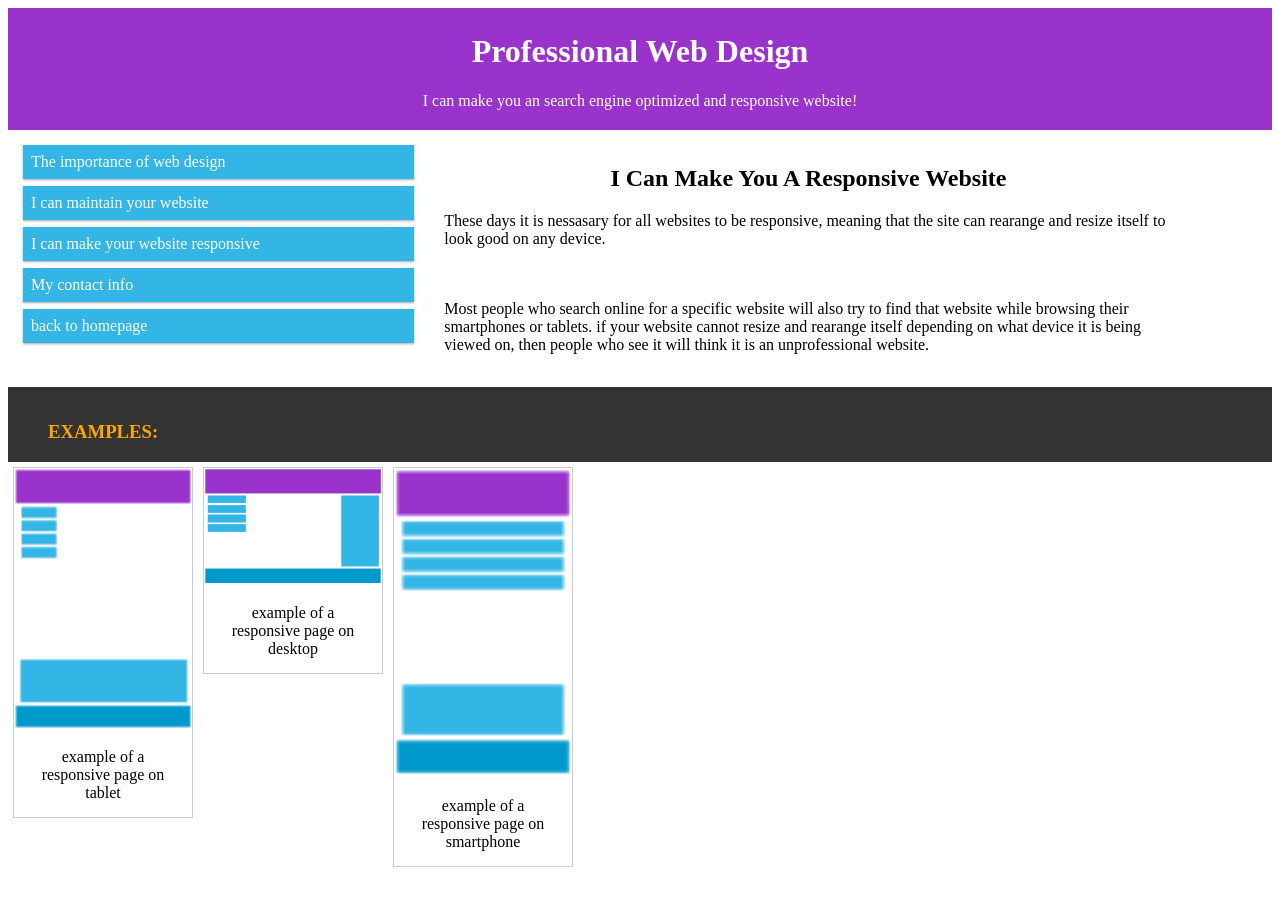
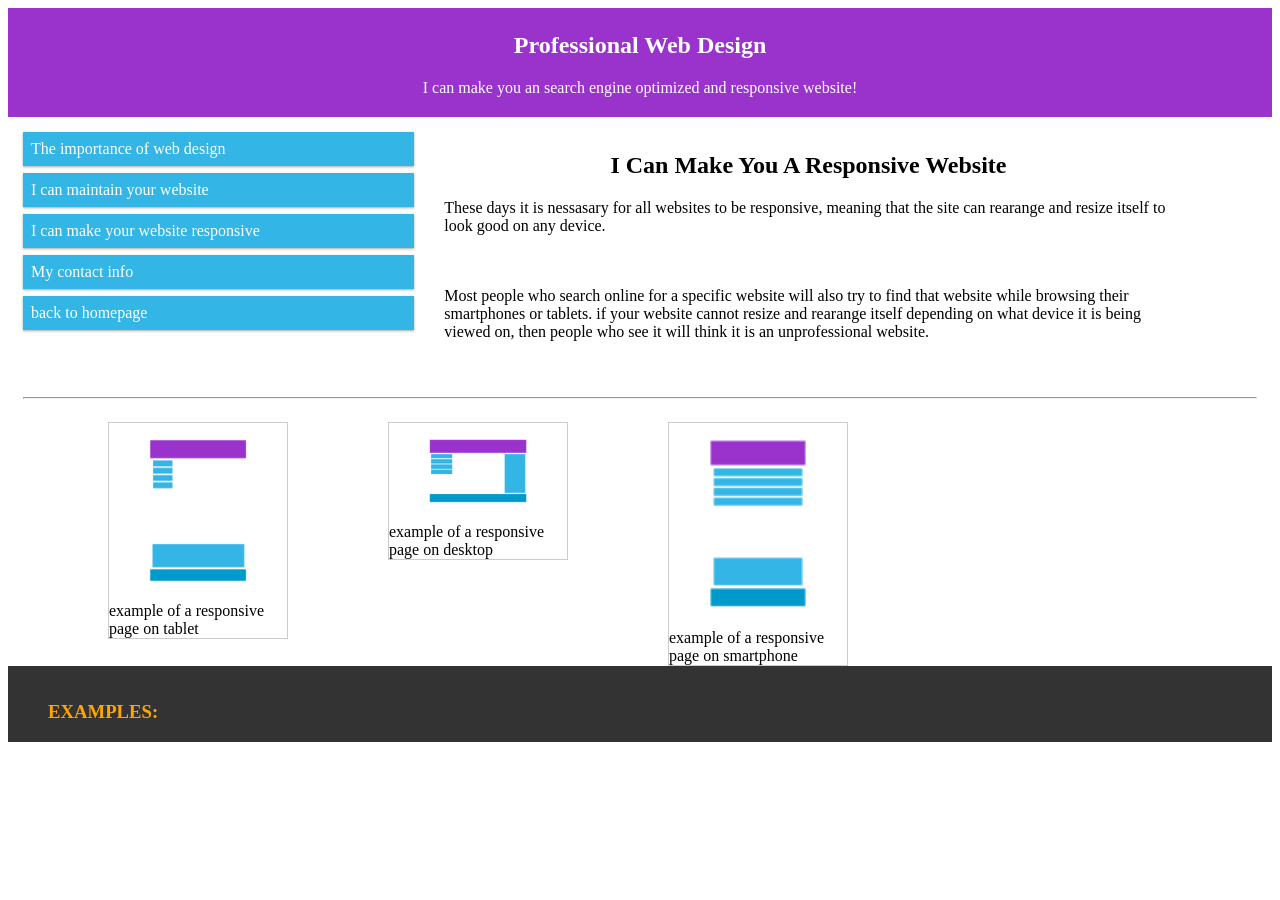
Before and after one commit to kogamikirito/kogamikirito.github.io, a Jekyll site: the page responsive/index.html, which Jekyll copies as it is, in a window 1280 px wide. Built offline with Jekyll 4.4.1, drawn with Linux system fonts in a browser that asks for light colours.

Commit message:
new- responsive

```diff
--- a/responsive/index.html
+++ b/responsive/index.html
@@ -72,23 +72,23 @@
     height: auto;}
 
 
-div.img {
-    margin: 5px;
+section.img {
+    margin-left: 100px;
     border: 1px solid #ccc;
     float: left;
     width: 180px;
 }
 
-div.img:hover {
+section.img:hover {
     border: 1px solid #777;
 }
 
-div.img img {
+section.img img {
     width: 100%;
     height: auto;
 }
 
-div.desc {
+section.desc {
     padding: 15px;
     text-align: center;
 }
@@ -96,6 +96,8 @@
 
     .ten{text-decoration:none;
         color:white;}
+
+nav{list-style-type:none;}
 
 /* For mobile phones: */
 [class*="col-"] {
@@ -136,19 +138,19 @@
 </head>
 <body>
 
-<div class="clearfix">
+<section class="clearfix">
 
 
-<div class="header">
+<header class="header">
   <h1 style="text-align:center;">Professional Web Design</h1>
    <p style="text-align:center;">I can make you an search engine optimized and responsive website!</p>
-</div>
+</header>
 
 
 
-<div class="col-3 col-m-3 menu">
+<section class="col-3 col-m-3 menu">
 
-<ul>
+<nav>
 
 <li ><a href="/web importance" class="ten">The importance of web design</a></li>
 
@@ -160,11 +162,11 @@
 
     <li><a href="/index.html" class="ten"> back to homepage</a></li>
 
-</ul>
-</div>
+</nav>
+</section>
 
 
-<div class="col-9 col-m-3">
+<section class="col-9 col-m-3">
 
 <h2 style="text-align:center;"> I Can Make You A Responsive Website</h2>
 
@@ -178,43 +180,45 @@
 <br>
 <br>
 
-</div>
+</section>
 
 
+   <section class="col-12">
+<hr>
+</section>
+
+<section class="img">
+
+  <figure>
+    <img src="http://kogamikirito.github.io/images/tablet.png" alt="Forest" width="600" height="400">
+  </figure>
+  <div class="desc">example of a responsive page on tablet</div>
+</section>
+
+<section class="img">
+
+    <figure>
+    <img src="http://kogamikirito.github.io/images/desktop.png" alt="Northern Lights" width="600" height="400">
+  </figure>
+  <div class="desc">example of a responsive page on desktop</div>
+</section>
+
+<section class="img">
 
 
+<figure>
+    <img src="http://kogamikirito.github.io/images/phone.png" alt="Mountains" width="600" height="400">
+  </figure>
+  <div class="desc">example of a responsive page on smartphone</div>
+</section>
 
-
-
-
-
-<div class=" col-12 col-m-12 home nav">
+<footer class=" col-12 col-m-12 home nav">
 <ul>
 <li> <h3 style="color:orange;">EXAMPLES:</h3></li>
 </ul>
-</div>
+</footer>
 
-<div class="img">
-
-    <img src="http://kogamikirito.github.io/images/tablet.png" alt="Forest" width="600" height="400">
-
-  <div class="desc">example of a responsive page on tablet</div>
-</div>
-
-<div class="img">
-
-    <img src="http://kogamikirito.github.io/images/desktop.png" alt="Northern Lights" width="600" height="400">
-
-  <div class="desc">example of a responsive page on desktop</div>
-</div>
-
-<div class="img">
-
-    <img src="http://kogamikirito.github.io/images/phone.png" alt="Mountains" width="600" height="400">
-
-  <div class="desc">example of a responsive page on smartphone</div>
-</div>
-
+<section
 
 </body>
 </html>
```
